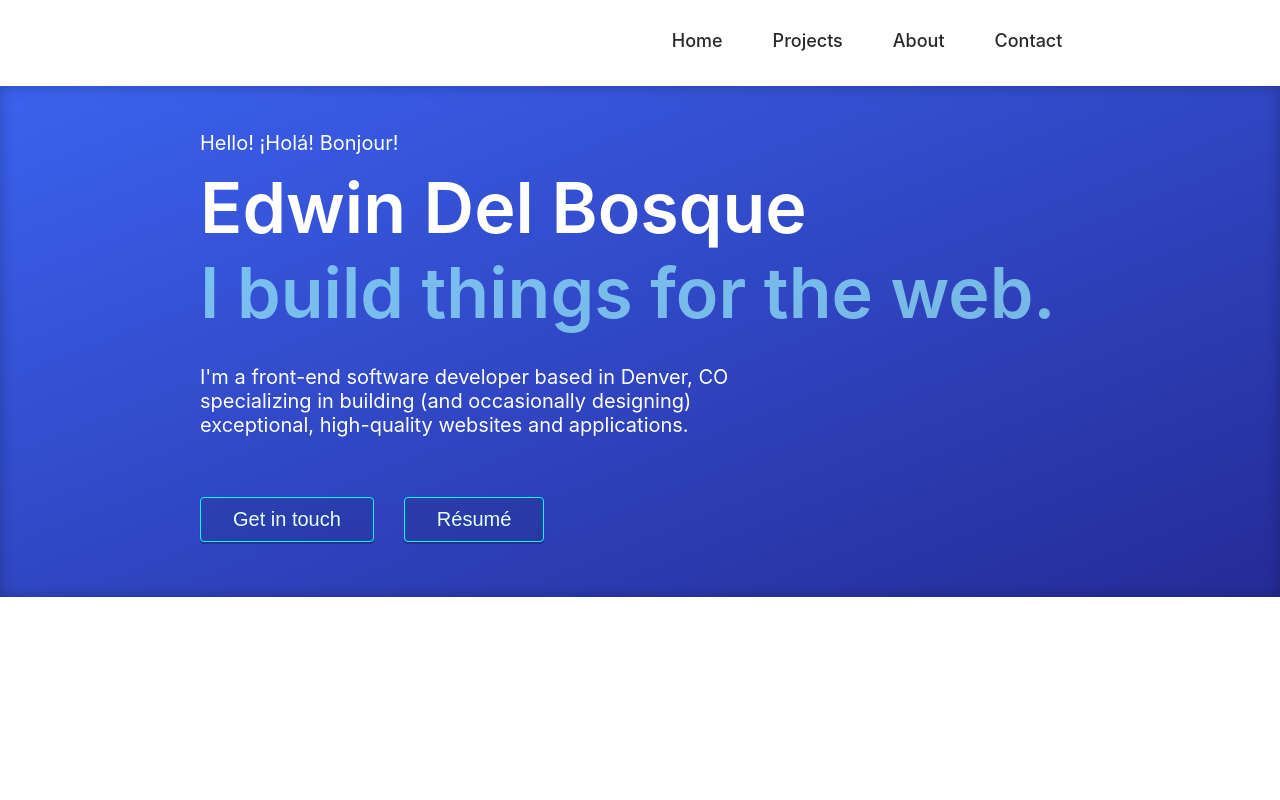
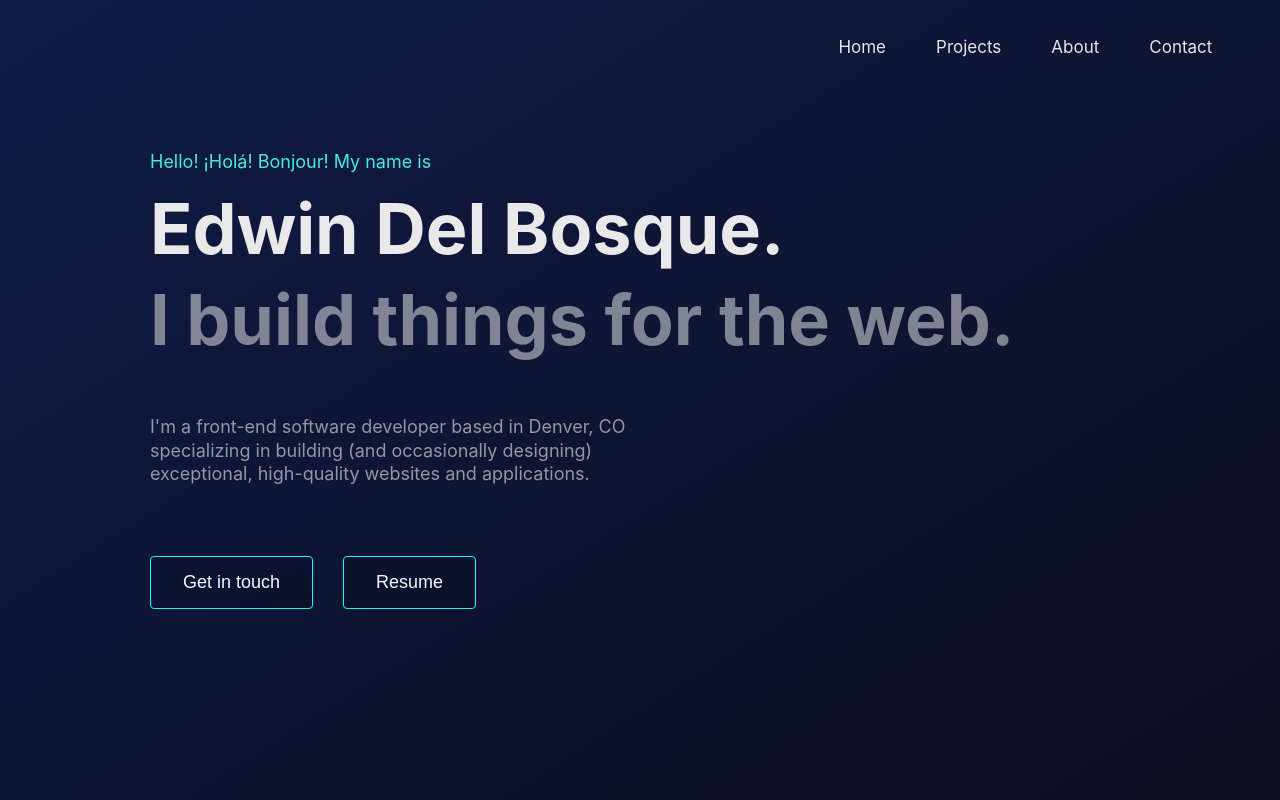
Before and after one commit to royamoussapour/portfolio, a React (Create React App) app: page / in a window 1280 px wide. Built offline with nearby package versions, Linux system fonts and the light colour scheme.

Commit message:
Re-style splash screen

```diff
--- a/package.json
+++ b/package.json
@@ -3,10 +3,10 @@
 	"version": "0.1.0",
 	"private": true,
 	"dependencies": {
-    "node-sass": "^4.12.0",
+		"node-sass": "^4.13.0",
 		"normalize-scss": "^7.0.1",
-    "react": "^16.10.2",
-    "react-dom": "^16.10.2",
+		"react": "^16.12.0",
+		"react-dom": "^16.12.0",
 		"react-scripts": "3.2.0"
 	},
 	"scripts": {
--- a/src/App.js
+++ b/src/App.js
@@ -7,20 +7,25 @@ function App() {
 		<main>
 			<NavigationBar />
 			<section className='title-section'>
-        <p>Hello! ¡Holá! Bonjour!</p>
-        <h1>Edwin Del Bosque</h1>
+				<p className='introduction'>Hello! ¡Holá! Bonjour! My name is</p>
+				<h1>Edwin Del Bosque.</h1>
 				<h1 className='sub-header-title'>I build things for the web.</h1>
-        <p className='description-title'>I'm a <span>front-end software developer</span> based in Denver, CO specializing in building (and occasionally designing) exceptional, high-quality websites and applications.</p>
-        <a
-          href='mailto:edwinbosq@gmail.com'
-        ><button className='contact-button'>Get in touch</button></a>
+				<p className='description-title'>
+					I'm a <span>front-end software developer</span> based in Denver, CO
+					specializing in building (and occasionally designing) exceptional,
+					high-quality websites and applications.
+				</p>
+				<a href='mailto:edwinbosq@gmail.com'>
+					<button className='contact-button'>Get in touch</button>
+				</a>
 				<a
 					href='https://drive.google.com/file/d/1wp1hYBvpPyjSDnxtoHEar_Dnirc-U354/view?usp=sharing'
-          target="_blank"
-          rel="noopener noreferrer">
-          <button className='contact-button'>Résumé</button></a>
+					target='_blank'
+					rel='noopener noreferrer'>
+					<button className='contact-button'>Resume</button>
+				</a>
 			</section>
-    </main >
+		</main>
 	);
 }
 
--- a/src/App.scss
+++ b/src/App.scss
@@ -1,56 +1,37 @@
-.App {
-  text-align: center;
-}
-
-.App-logo {
-  height: 40vmin;
-}
-
-.App-header {
-  background-color: #282c34;
-  min-height: 100vh;
-  display: flex;
-  flex-direction: column;
-  align-items: center;
-  justify-content: center;
-  font-size: calc(10px + 2vmin);
-  color: white;
-}
-
-.App-link {
-  color: #09d3ac;
-}
-
 h1 {
-  font-weight: 600;
+	font-weight: 700;
 	font-size: 70px;
-  color: rgb(255, 255, 255);
+	color: rgb(233, 233, 233);
 }
 
 .title-section {
 	margin: auto;
-  background: linear-gradient(to right bottom, #3B62EF, #252B97);
 	width: 100%;
-  padding: 45px 200px 55px;
-  -moz-box-shadow:    inset 0 0 10px #00000064;
-  -webkit-box-shadow: inset 0 0 10px #00000000;
-  box-shadow:         inset 0 0 15px #0000003f;
+	height: 100vh;
+	padding-top: 150px;
+}
+
+.introduction {
+	font-size: 18px;
+	font-weight: 400;
+	color: rgb(65, 235, 232);
+	margin-bottom: 10px;
 }
 
 p {
-  font-size: 20px;
+	font-size: 18px;
 	font-weight: 400;
-  color: rgb(254, 254, 254);
+	color: rgba(252, 252, 252, 0.562);
 	margin-bottom: 10px;
 }
 
 .description-title {
-  margin-top: 30px;
-  width: 64%;
+	margin-top: 50px;
+	width: 490px;
 }
 
 .sub-header-title {
-  color: rgba(159, 249, 255, 0.651);
+	color: rgba(241, 241, 241, 0.5);
 }
 
 .contact-button {
@@ -58,14 +39,14 @@ p {
 	color: rgb(233, 254, 255);
 	border-radius: 4px;
 	font-weight: 400;
-  font-size: 20px;
+	font-size: 18px;
 	cursor: pointer;
 	margin-right: 30px;
-  padding: 10px 32px;
+	padding: 15px 32px;
 	background: rgba(0, 0, 0, 0.098);
-  margin-top: 50px;
+	margin-top: 60px;
 	box-shadow: 0 2px 1px rgba(0, 0, 0, 0.242);
-  transition: .2s;
+	transition: 0.2s;
 
 	&:focus {
 		outline: none;
@@ -74,12 +55,12 @@ p {
 	&:hover {
 		box-shadow: 0 3px 4px rgba(0, 0, 0, 0.26);
 		background: rgba(186, 186, 186, 0.064);
-    transition: .2s;
+		transition: 0.2s;
 	}
 
 	&:active {
 		box-shadow: 0 2px 3px rgba(0, 0, 0, 0.295);
 		background: rgba(186, 186, 186, 0.205);
-    transition: .2s;
+		transition: 0.2s;
 	}
 }
--- a/src/NavigationBar.scss
+++ b/src/NavigationBar.scss
@@ -2,23 +2,28 @@
 	display: flex;
 	justify-content: flex-end;
 	margin-right: 150px;
+	align-items: center;
 	padding: 10px 0;
 	width: 83%;
+	height: 0px;
+	padding-top: 50px;
+	position: absolute;
+	background: none;
 
 	li {
 		list-style: none;
 		cursor: pointer;
 		margin: 20px 0 20px 50px;
-    font-size: 18px;
-    font-weight: 500;
-    transition: .15s;
+		font-size: 17px;
+		font-weight: 400;
+		transition: 0.15s;
 		padding-bottom: 3px;
-    color: rgb(41, 41, 41);
+		color: rgb(228, 228, 228);
 		border-bottom: 2px solid rgba(65, 132, 255, 0);
 
 		&:hover {
-      color: rgb(19, 93, 255);
-      transition: .15s;
+			color: rgb(202, 202, 202);
+			transition: 0.15s;
 		}
 	}
 }
--- a/src/index.scss
+++ b/src/index.scss
@@ -1,14 +1,18 @@
 body {
 	margin: 0;
-  font-family: -apple-system, BlinkMacSystemFont, "Segoe UI", "Roboto", "Oxygen",
-    "Ubuntu", "Cantarell", "Fira Sans", "Droid Sans", "Helvetica Neue",
+	padding: 0 150px;
+	line-height: 1.3;
+	background: linear-gradient(to right bottom, #0f1c47, #0d0d20);
+	background-attachment: fixed;
+	font-family: -apple-system, BlinkMacSystemFont, 'Segoe UI', 'Roboto', 'Oxygen',
+		'Ubuntu', 'Cantarell', 'Fira Sans', 'Droid Sans', 'Helvetica Neue',
 		sans-serif;
 	-webkit-font-smoothing: antialiased;
 	-moz-osx-font-smoothing: grayscale;
 }
 
 code {
-  font-family: source-code-pro, Menlo, Monaco, Consolas, "Courier New",
+	font-family: source-code-pro, Menlo, Monaco, Consolas, 'Courier New',
 		monospace;
 }
 
```
Also changed, not shown: 1 other file (tests, documents, lock files or other folders). Lines whose indentation alone changed are shown as unchanged.
